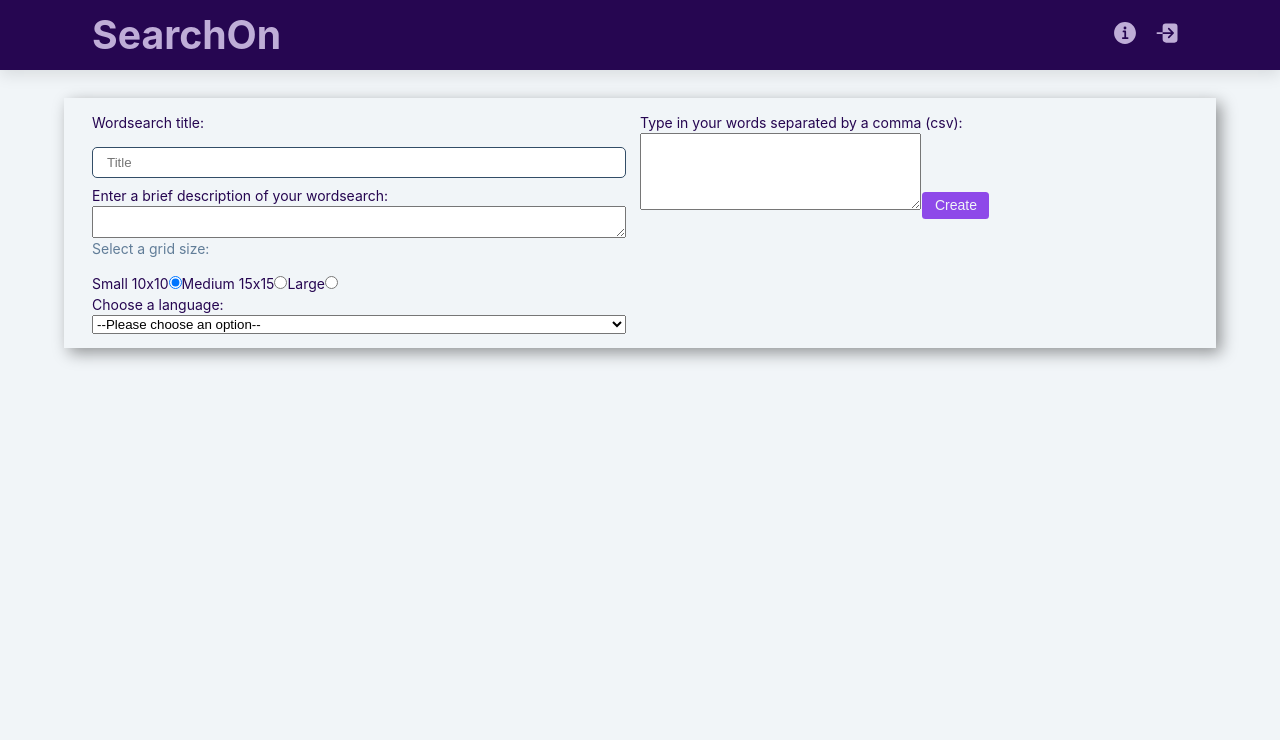
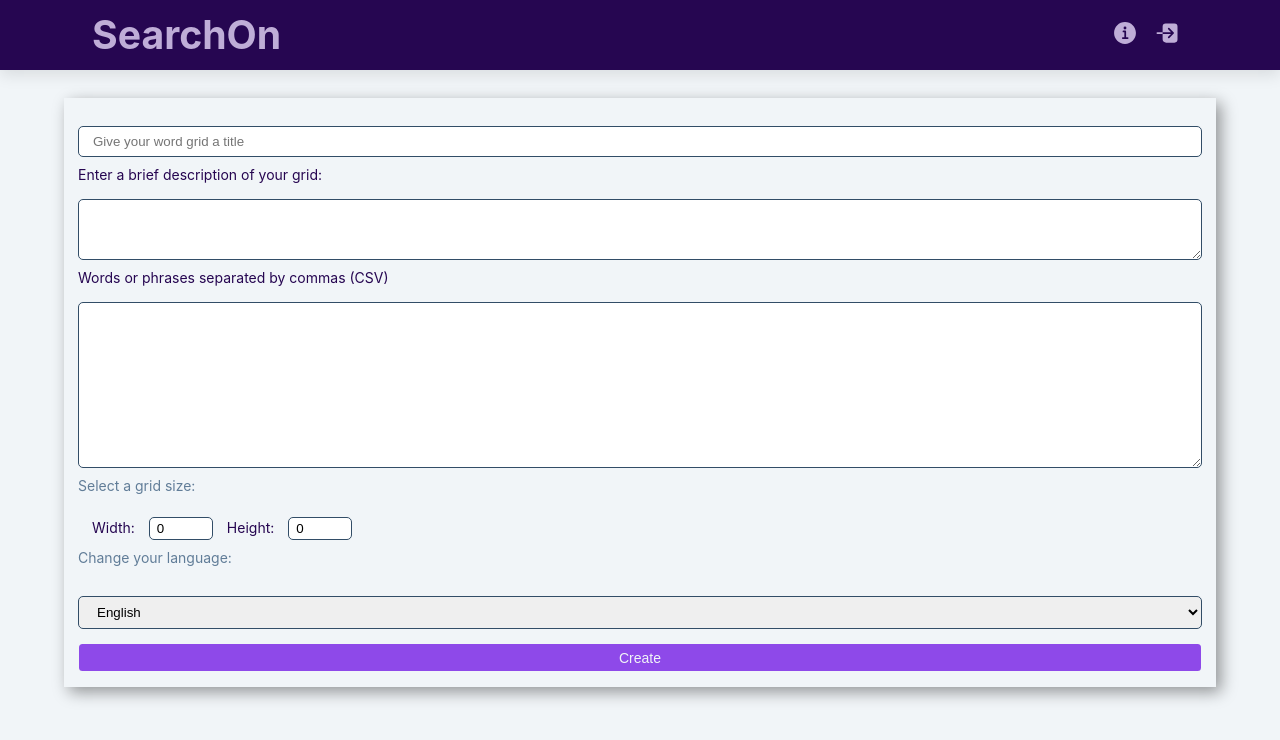
Before and after one commit to sara-gray/search-on, a React (Create React App) app in the folder frontend/: page /edit in a window 1280 px wide. Shown: the top 740 px of the page. Built offline with nearby package versions, Linux system fonts and the light colour scheme.

Commit message:
edit in progress

```diff
--- a/frontend/src/index.css
+++ b/frontend/src/index.css
@@ -661,20 +661,27 @@
 	color: var(--clr-primary-dark);
 	padding: 1rem;
 	display: grid;
-	grid-template-columns: 1fr 1fr;
+	grid-template-columns: 1fr;
 }
 
-.edit-form-control {
-	display: flex;
-	justify-content: flex-start;
-	flex-direction: column;
-	padding: 0 1rem;
-}
-.edit-input {
+.edit-input-line {
 	border: 1px solid var(--clr-grey-mid);
 	padding: 0.5rem 1rem;
 	border-radius: 5px;
 	margin: 1rem 0 0.5rem 0;
+}
+.edit-grid-size {
+	padding: 0.5rem 1rem;
+}
+.edit-grid-size .edit-size-number {
+	margin: 0 1rem;
+	border: 1px solid var(--clr-grey-mid);
+	padding: 0.2rem 0.5rem;
+	border-radius: 5px;
+}
+
+.edit-language-select {
+	margin-bottom: 1rem;
 }
 
 .user-grid-icons {
--- a/frontend/src/pages/Edit.js
+++ b/frontend/src/pages/Edit.js
@@ -1,85 +1,141 @@
-import React, { useState } from 'react'
+import React, { useState, useEffect } from 'react'
+import { useGlobalContext } from '../context/context'
 
-const SMALL = { x: 10, y: 10 }
-const MEDIUM = { x: 15, y: 15 }
-const LARGE = { x: 20, y: 20 }
+const Edit = ({ location }) => {
+	const languages = [{ code: 'en', text: 'English' }]
+	const { fetchGrid, currentGrid } = useGlobalContext()
+	const [editID, setEditID] = useState('')
+	const [title, setTitle] = useState('')
+	const [description, setDescription] = useState('')
+	const [sizeX, setSizeX] = useState(0)
+	const [sizeY, setSizeY] = useState(0)
+	const [language, setLanguage] = useState('en')
+	const [words, setWords] = useState('')
 
-const Edit = () => {
-	const editID = ''
-	const [title, setTitle] = useState('')
-	const [desc, setDesc] = useState('')
-	const [word, setWord] = useState('')
-	const [words, setWords] = useState([])
-	const [size, setSize] = useState(MEDIUM)
-	const [language, setLanguage] = useState('en')
+	useEffect(() => {
+		const pages = location.pathname.split('/')
+		const id = pages[pages.length - 1]
+
+		if (id !== 'edit') {
+			setEditID(id)
+			fetchGrid(id)
+		}
+
+		return () => {
+			console.log('finished editing')
+			// clear current grid in reducer
+		}
+	}, [])
+
+	const decode = (code) => {
+		return languages.filter((lang) => lang.code === code).text
+	}
+
+	const wordsToString = (words) => {
+		console.log(words, words.join())
+		return words.join()
+	}
+
+	useEffect(() => {
+		if (currentGrid) {
+			const { title, desc, words, size, language } = currentGrid
+			setTitle(title)
+			setDescription(desc)
+			setSizeX(size.x)
+			setSizeY(size.y)
+			setLanguage(language)
+			setWords(wordsToString(words))
+		}
+	}, [currentGrid])
 
 	const handleSubmit = (e) => {
 		e.preventDefault()
 
-		console.log('save form', title, desc, words, size, language)
+		const grid = {
+			editID,
+			title,
+			description,
+			size: { sizeX, sizeY },
+			language,
+			words,
+		}
+
+		if (editID === '') {
+			console.log('create grid', grid)
+		} else {
+			console.log('update grid', grid)
+		}
 	}
-	const addWord = (e) => {
-		e.preventDefault()
-		console.log('add word')
-	}
+
 	return (
-		<div className='section edit-form'>
-			<form className='edit-form-control' onSubmit={handleSubmit}>
-				<label htmlFor='title'>Wordsearch title:</label>
+		<div className='section'>
+			<form className='edit-form' onSubmit={handleSubmit}>
 				<input
 					id='title'
 					type='text'
-					className='edit-input'
-					placeholder='Title'
+					className='edit-input-line'
+					placeholder='Give your word grid a title'
 					value={title}
 					onChange={(e) => setTitle(e.target.value)}
 					required
 				/>
+				<label htmlFor='desc'>Enter a brief description of your grid:</label>
+				<textarea
+					id='desc'
+					name='desc'
+					className='edit-input-line'
+					rows='3'
+					value={description}
+					onChange={(e) => setDescription(e.target.value)}
+				/>
 
-				<label htmlFor='desc'>
-					Enter a brief description of your wordsearch:
-				</label>
-				<textarea id='desc' name='desc'></textarea>
+				<label htmlFor='desc'>Words or phrases separated by commas (CSV)</label>
+				<textarea
+					id='words'
+					name='words'
+					className='edit-input-line'
+					rows='10'
+					value={words}
+					// onChange={(e) => setWords(e.target.value)}
+				/>
+
+				<p>Select a grid size:</p>
 				<div className='edit-grid-size'>
-					<p>Select a grid size:</p>
-					<label htmlFor='small'>Small 10x10</label>
+					<label htmlFor='sizeX'>Width:</label>
 					<input
-						type='radio'
-						id='small'
-						value='10x10'
-						checked
-						onChange={(e) => setSize(e.target.value ? SMALL : {})}
+						id='sizeX'
+						name='sizeX'
+						type='number'
+						min='5'
+						max='20'
+						className='edit-size-number'
+						placeholder='10'
+						value={sizeX}
+						onChange={(e) => setSizeX(e.target.value)}
 					/>
-
-					<label htmlFor='medium'>Medium 15x15</label>
+					<label htmlFor='sizeY'>Height:</label>
 					<input
-						type='radio'
-						id='medium'
-						value='15x15'
-						onChange={(e) => setSize(e.target.value ? MEDIUM : {})}
-					/>
-
-					<label htmlFor='large'>Large</label>
-					<input
-						type='radio'
-						id='louie'
-						value='20x20'
-						onChange={(e) => setSize(e.target.value ? LARGE : {})}
+						id='sizeY'
+						name='sizeY'
+						type='number'
+						min='5'
+						max='20'
+						className='edit-size-number'
+						placeholder='10'
+						value={sizeY}
+						onChange={(e) => setSizeY(e.target.value)}
 					/>
 				</div>
-
-				<label htmlFor='pet-select'>Choose a language:</label>
-
-				<select id='language-select'>
-					<option value=''>--Please choose an option--</option>
+				<p>Change your language:</p>
+				<select
+					id='edit-language-select'
+					className='edit-language-select edit-input-line'
+					value={language}
+					onChange={(e) => setLanguage(e.target.value)}>
 					<option value='en'>English</option>
+					<option value='cy'>Welsh</option>
+					<option value='it'>Italian</option>
 				</select>
-			</form>
-			<form onSubmit={addWord}>
-				<label htmlFor='words'>
-					Type in your words separated by a comma (csv):
-				</label>
-				<textarea id='words' name='words' rows='5' cols='33'></textarea>
 				<button type='submit' className='btn primary'>
 					{editID ? 'Update' : 'Create'}
 				</button>
--- a/frontend/src/pages/Home.js
+++ b/frontend/src/pages/Home.js
@@ -1,6 +1,6 @@
 import React, { useEffect } from 'react'
 import { Link } from 'react-router-dom'
-import { IoSearchOutline } from 'react-icons/io5'
+import { IoSearchOutline, IoAddCircleOutline } from 'react-icons/io5'
 import { useGlobalContext } from '../context/context'
 import Loading from '../components/Loading'
 import { FaPlay, FaEdit } from 'react-icons/fa'
@@ -107,6 +107,11 @@
 								onClick={() => {
 									console.log('searching?')
 								}}>
+								<IoAddCircleOutline
+									onClick={() => {
+										history.push(`/edit`)
+									}}
+								/>
 								<IoSearchOutline />
 								<input type='text'></input>
 							</div>
--- a/frontend/src/pages/Play.js
+++ b/frontend/src/pages/Play.js
@@ -1,4 +1,4 @@
-import React, { useState, useEffect } from 'react'
+import React, { useEffect } from 'react'
 import { useGlobalContext } from '../context/context'
 
 import Wordsearch from '../components/Wordsearch'
```
